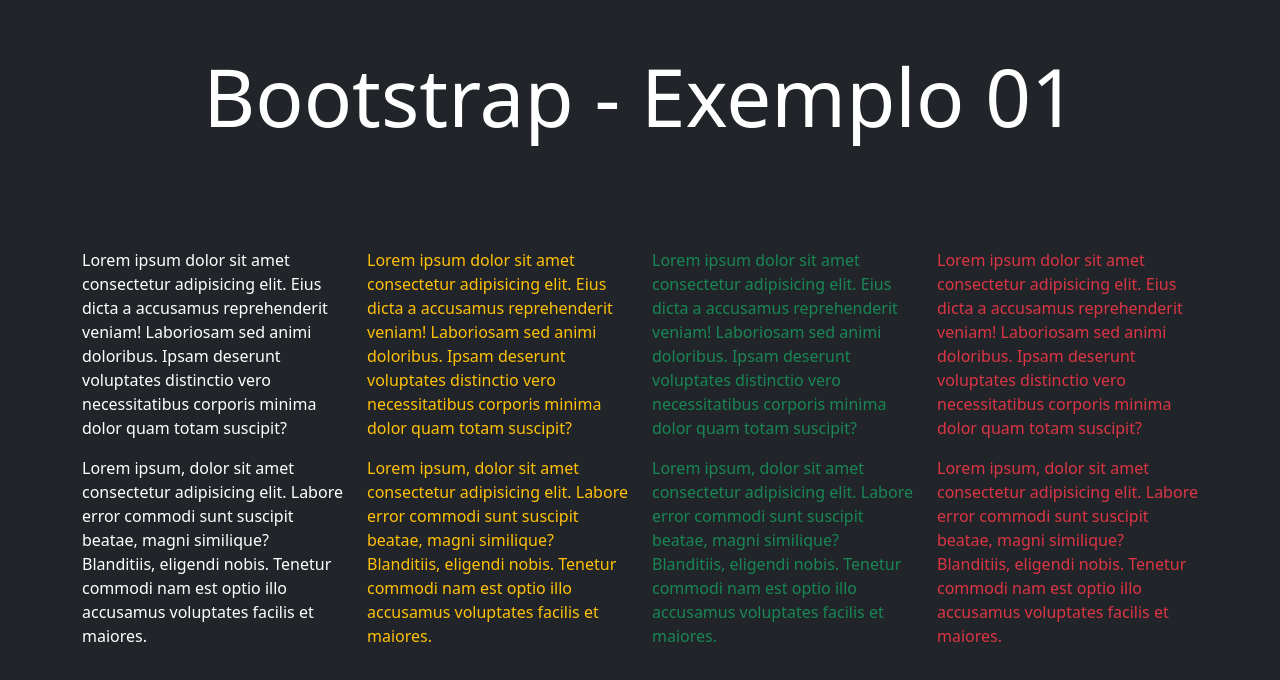
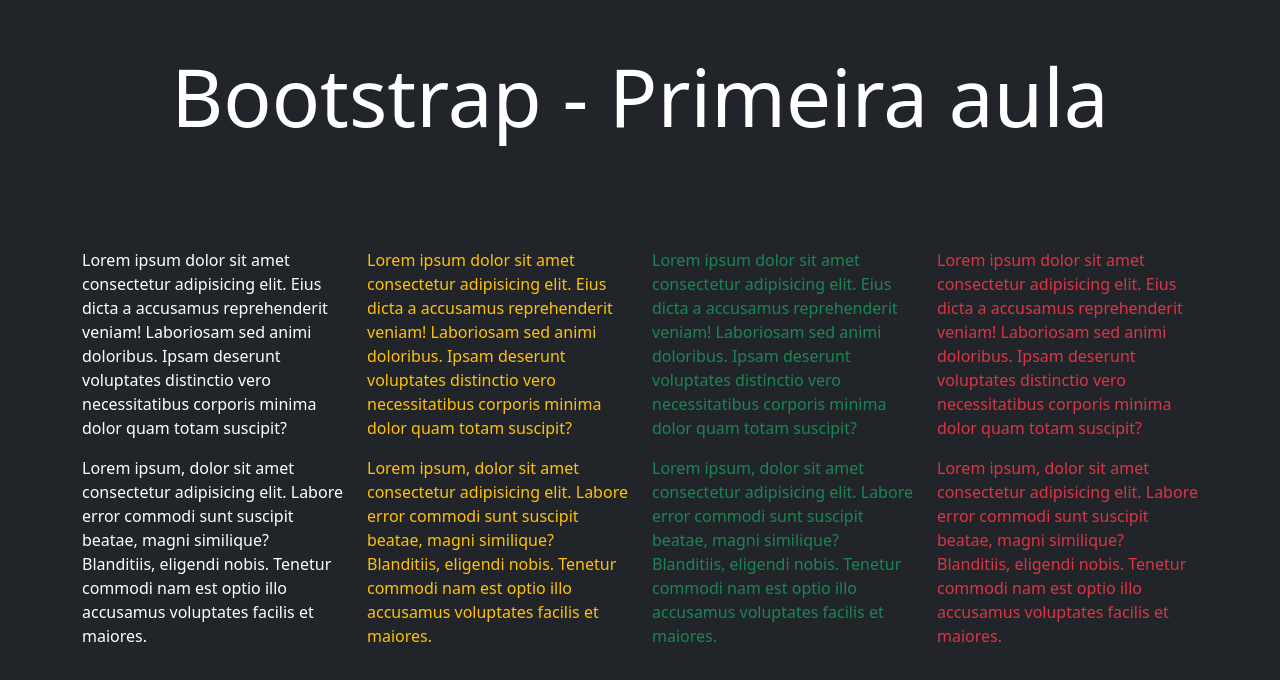
Before and after one commit to dionisioR/exemplo-01-bootstrap-20230420, a plain HTML site: page index.html in a window 1280 px wide. Drawn offline with nearby package versions, Linux system fonts and the light colour scheme.

Commit message:
commit 01

```diff
--- a/index.html
+++ b/index.html
@@ -13,7 +13,7 @@
 <body class="bg-dark">
     <header class="bg-dark text-white p-5">
         <h1 class="display-1 text-center">
-            Bootstrap - Exemplo 01
+            Bootstrap - Primeira aula
         </h1>
     </header>
 
```
